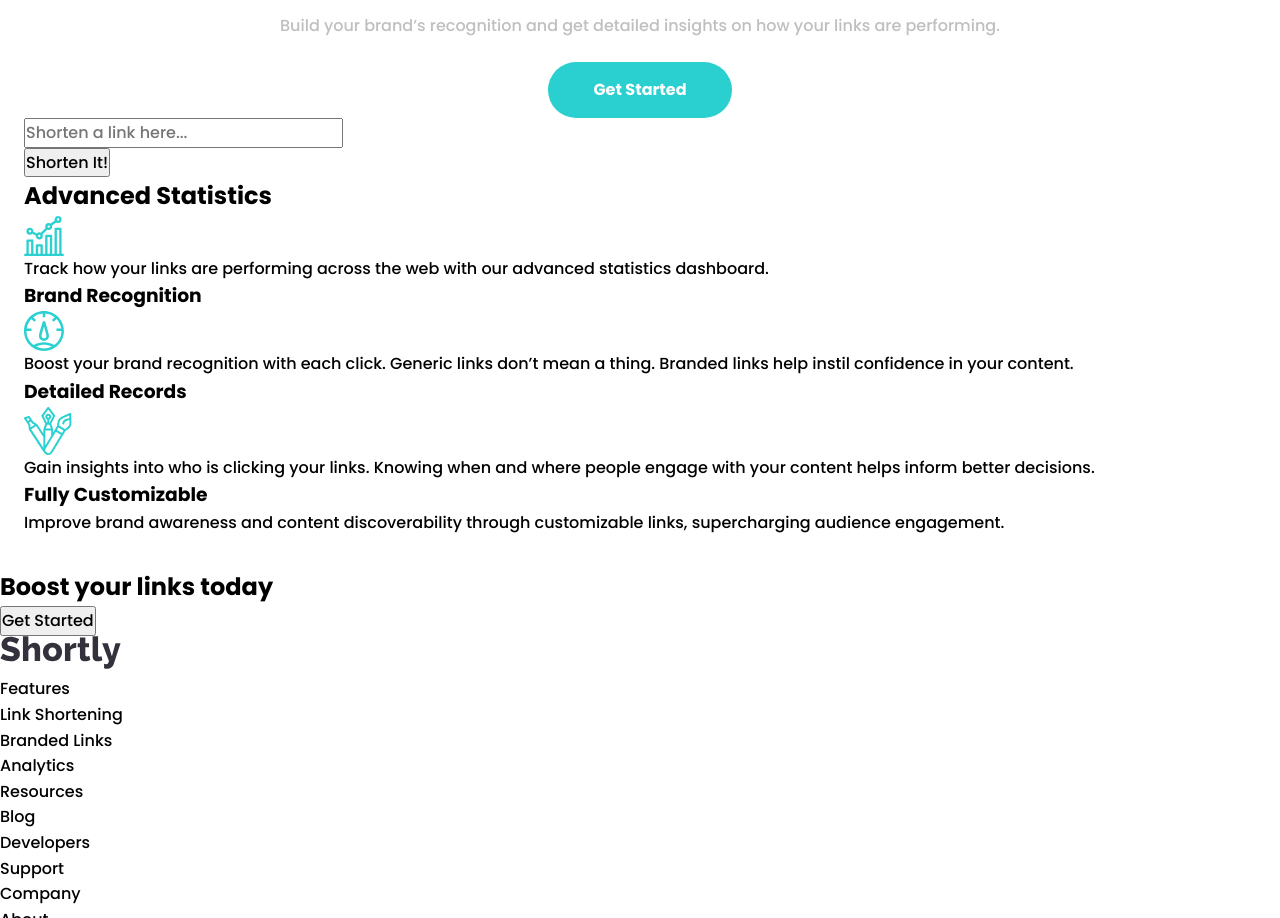
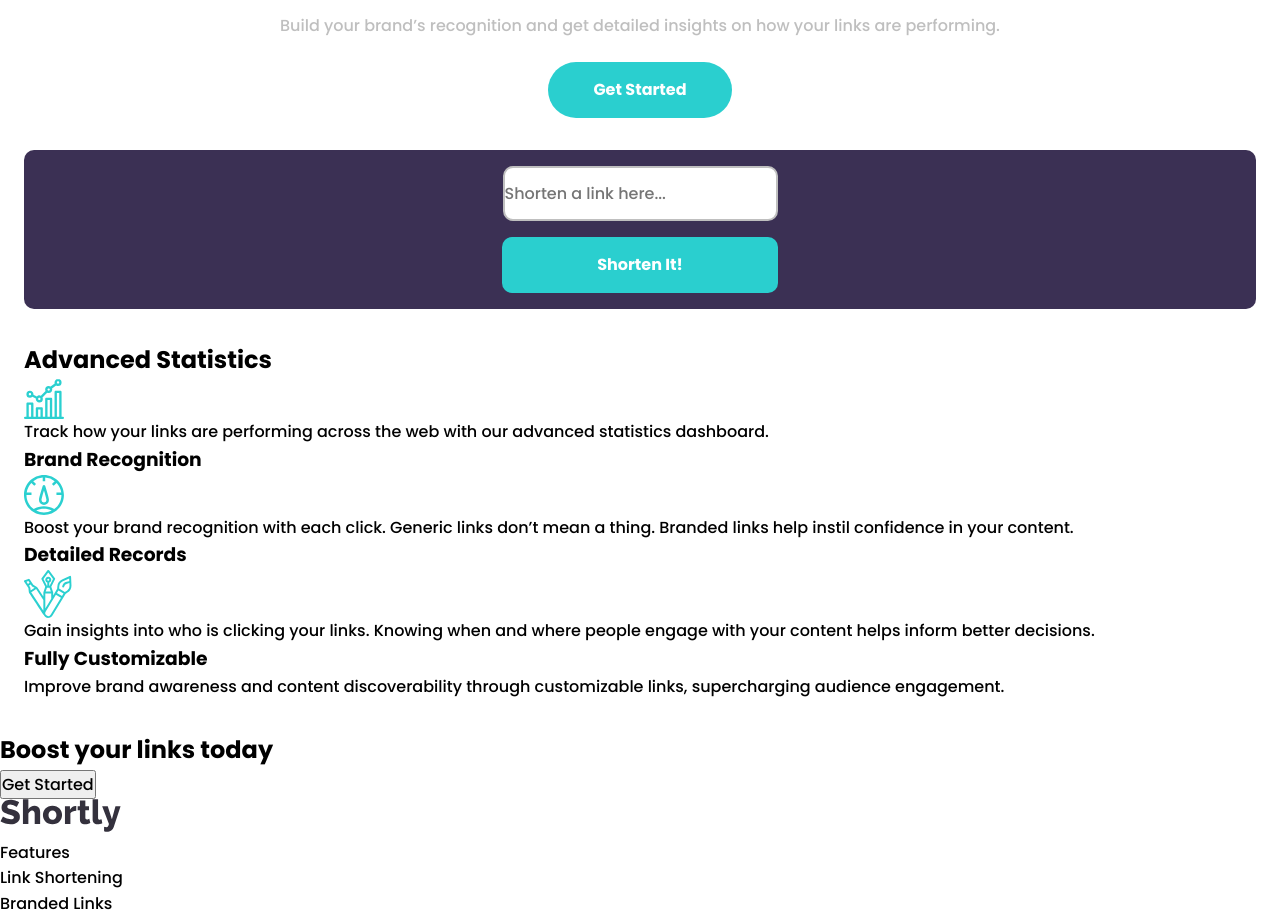
Before and after one commit to AsanteWiebers/url-shortening-api-master, a plain HTML site: page index.html in a window 1280 px wide. Shown: the part 1130-2048 px from the top of the page. Drawn offline with Linux system fonts and the light colour scheme.

Commit message:
input form styling

```diff
--- a/index.html
+++ b/index.html
@@ -47,12 +47,14 @@
       </div>
     </div>
 
-    <form class="bg" action="">
-      <label for="link">
-        <input type="text" id="link" name="link" placeholder="Shorten a link here...">
-      </label><br>
-      <button> Shorten It!</button>
-    </form>
+    <div class="form_container">
+      <form class="bg_form" action="">
+        <label for="link">
+          <input type="text" id="link" name="link" placeholder="Shorten a link here...">
+        </label><br>
+        <button class="form_btn"> Shorten It!</button>
+      </form>
+    </div>
 
     <main>
       <h2> Advanced Statistics</h2>
--- a/style.css
+++ b/style.css
@@ -134,7 +134,6 @@ select {
 
 /* ----- */
 
-
 /* buttons */
 
 .mob_btn {
@@ -152,6 +151,15 @@ select {
     background-color: var(--primary-cyan);
     color: var(--white);
     padding: 15px 45px;
+    font-weight: 700;
+}
+
+.form_btn {
+    border: none;
+    border-radius: 10px;
+    background-color: var(--primary-cyan);
+    color: var(--white);
+    padding: 15px 95px;
     font-weight: 700;
 }
 
@@ -182,3 +190,25 @@ img.hero__mob {
 .hero_p {
     margin: 0 0 1.5em;
 }
+
+/* main area */
+.form_container {
+    margin: 0 auto;
+    text-align: center;
+
+}
+
+.bg_form {
+   margin: 2em auto;
+   border-radius: 10px;
+   background-color: var(--primary-dark-violet);
+   padding: 1em;
+}
+
+input {
+    border-radius: 10px;
+    border: 2px solid var(--gray);
+    margin: 0 0 1em;
+    height: 55px;
+    width: 275px;
+}
```
